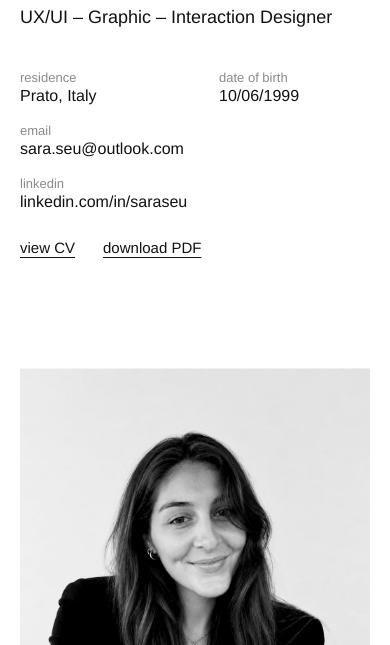
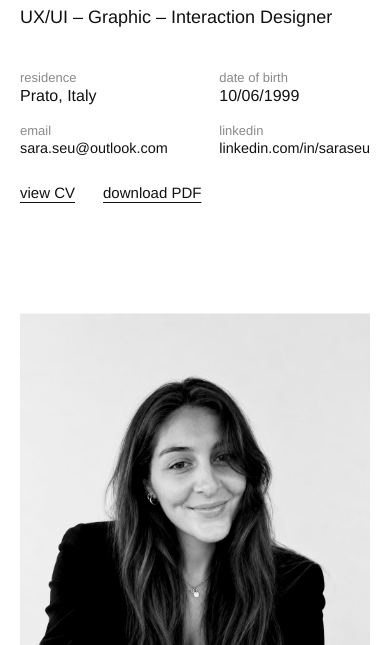
Before and after one commit to designsaras/saraseu.github.io, a plain HTML site: page curriculum.html in a window 390 px wide. Shown: the part 199-844 px from the top of the page. Drawn offline with Linux system fonts and the light colour scheme; a web font is replaced by a local one.

Commit message:
Curriculum mobile: put LinkedIn next to the email (#4)
On phones the email and LinkedIn now share one row, LinkedIn on the right.
Below 340px they stay stacked since both don't fit. Desktop unchanged.


Claude-Session: https://claude.ai/code/session_01CvbxNFVBLkswNAcGUtAQxw

Co-authored-by: Claude <noreply@anthropic.com>

```diff
--- a/project-style.css
+++ b/project-style.css
@@ -925,8 +925,7 @@ footer.credits {
     grid-template-columns: repeat(2, minmax(0, 1fr));
     grid-template-areas:
       "residence birth"
-      "email email"
-      "linkedin linkedin";
+      "email linkedin";
     text-align: left;
   }
 
@@ -957,3 +956,27 @@ footer.credits {
     position: static;
   }
 }
+
+/* phones: LinkedIn sits on the same row as the email, on the right */
+@media (max-width: 560px) {
+  .cv-contacts {
+    grid-template-columns: auto auto;
+    justify-content: space-between;
+    column-gap: 16px;
+  }
+
+  .cv-contacts .c-email dd,
+  .cv-contacts .c-linkedin dd {
+    font-size: clamp(13px, 3.7vw, 16px);
+  }
+}
+
+/* very narrow screens: not enough room for both, keep them stacked */
+@media (max-width: 340px) {
+  .cv-contacts {
+    grid-template-areas:
+      "residence birth"
+      "email email"
+      "linkedin linkedin";
+  }
+}
```
